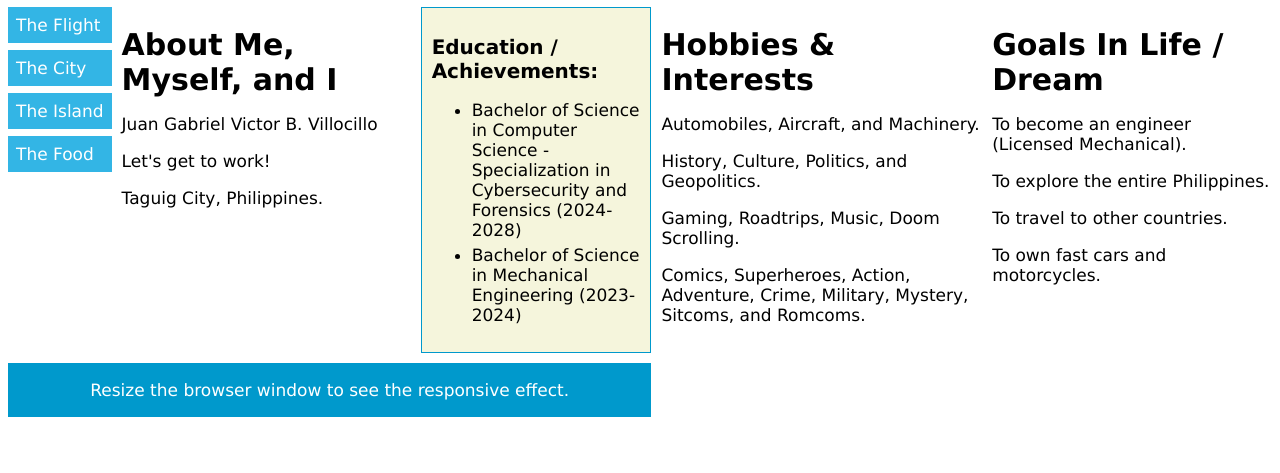
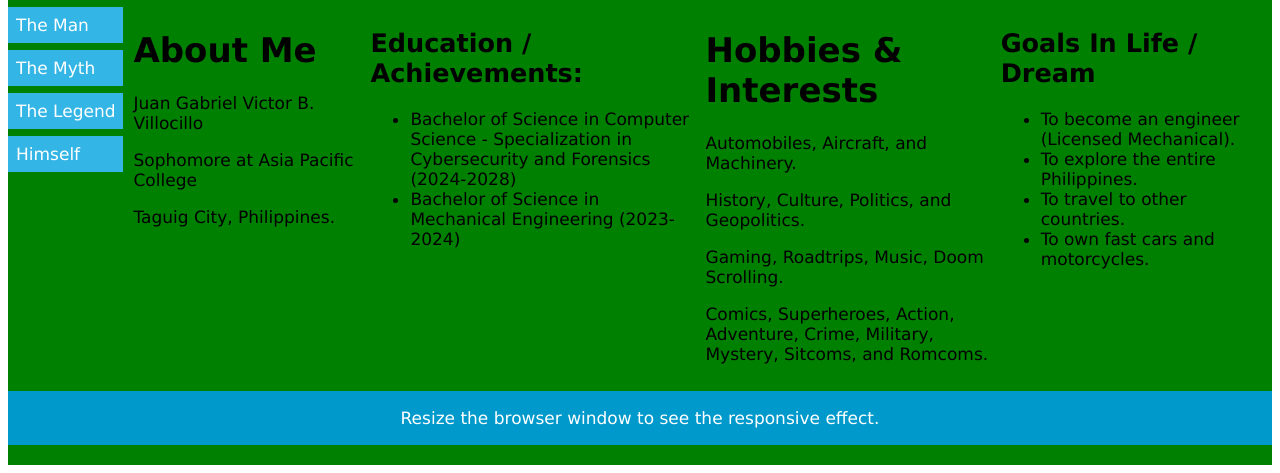
Before and after one commit to Gvillocillo/WEBPROG-IT241-HTML-Lessons, a plain HTML site: page introduction/index.html in a window 1280 px wide. Shown: the part 749-1222 px from the top of the page. Before the commit the page ends 1194 px from the top, so only its background shows below. Drawn offline with Linux system fonts and the light colour scheme.

Commit message:
Updated some Colors

```diff
--- a/introduction/css/rwd.css
+++ b/introduction/css/rwd.css
@@ -15,13 +15,13 @@ body {
     'main'
     'facts'
     'footer';
-  background-color: white;
+  background-color: green;
   gap: 10px;
 }
 
 .header {
   grid-area: header;
-  background-color: purple;
+  background-color: lightblue;
   text-align: center;
   color: #ffffff;
 }
--- a/introduction/index.html
+++ b/introduction/index.html
@@ -7,7 +7,7 @@
 </head>
 <body>
 
-<h1>My Personal Profile Web page </h1>
+<h1>Gabby's Personal Profile Web page </h1>
 <p>
 
  <img src="https://upload.wikimedia.org/wikipedia/commons/thumb/1/1e/KF-21_prototype_003_and_004_during_flight_testing.jpg/960px-KF-21_prototype_003_and_004_during_flight_testing.jpg" alt="2 Fighter Jets" width="811" height="540">
@@ -19,21 +19,21 @@
 
 <div class="menu">
 <ul>
-<li>The Flight</li>
-<li>The City</li>
-<li>The Island</li>
-<li>The Food</li>
+<li>The Man</li>
+<li>The Myth</li>
+<li>The Legend</li>
+<li>Himself</li>
 </ul>
 </div>
 
-<div class="content">
-<h1>About Me, Myself, and I</h1>
+<div class="myself">
+<h1>About Me</h1>
 <p>Juan Gabriel Victor B. Villocillo</p>
-<p>Let's get to work!</p>
+<p>Sophomore at Asia Pacific College</p>
 <p>Taguig City, Philippines.</p>
 </div>
 
-<div class="facts">
+<div class="education">
 <h2>Education / Achievements:</h2>
 <ul>
 <li>Bachelor of Science in Computer Science - Specialization in Cybersecurity and Forensics (2024-2028)</li>
@@ -41,7 +41,7 @@
 </ul>
 </div>
 
-<div class="content">
+<div class="hobbies">
 <h1>Hobbies & Interests</h1>
 <p>Automobiles, Aircraft, and Machinery.</p>
 <p>History, Culture, Politics, and Geopolitics.</p>
@@ -49,12 +49,14 @@
 <p>Comics, Superheroes, Action, Adventure, Crime, Military, Mystery, Sitcoms, and Romcoms.</p>
 </div>
 
-<div class="content">
-<h1>Goals In Life / Dream</h2>
-<p>To become an engineer (Licensed Mechanical).</p>
-<p>To explore the entire Philippines.</p>
-<p>To travel to other countries.</p>
-<p>To own fast cars and motorcycles.</p>
+<div class="goal">
+<h2>Goals In Life / Dream</h2>
+<ul>
+<li>To become an engineer (Licensed Mechanical).</li>
+<li>To explore the entire Philippines.</li>
+<li>To travel to other countries.</li>
+<li>To own fast cars and motorcycles.</li>
+</ul>
 </div>
 
 
```
